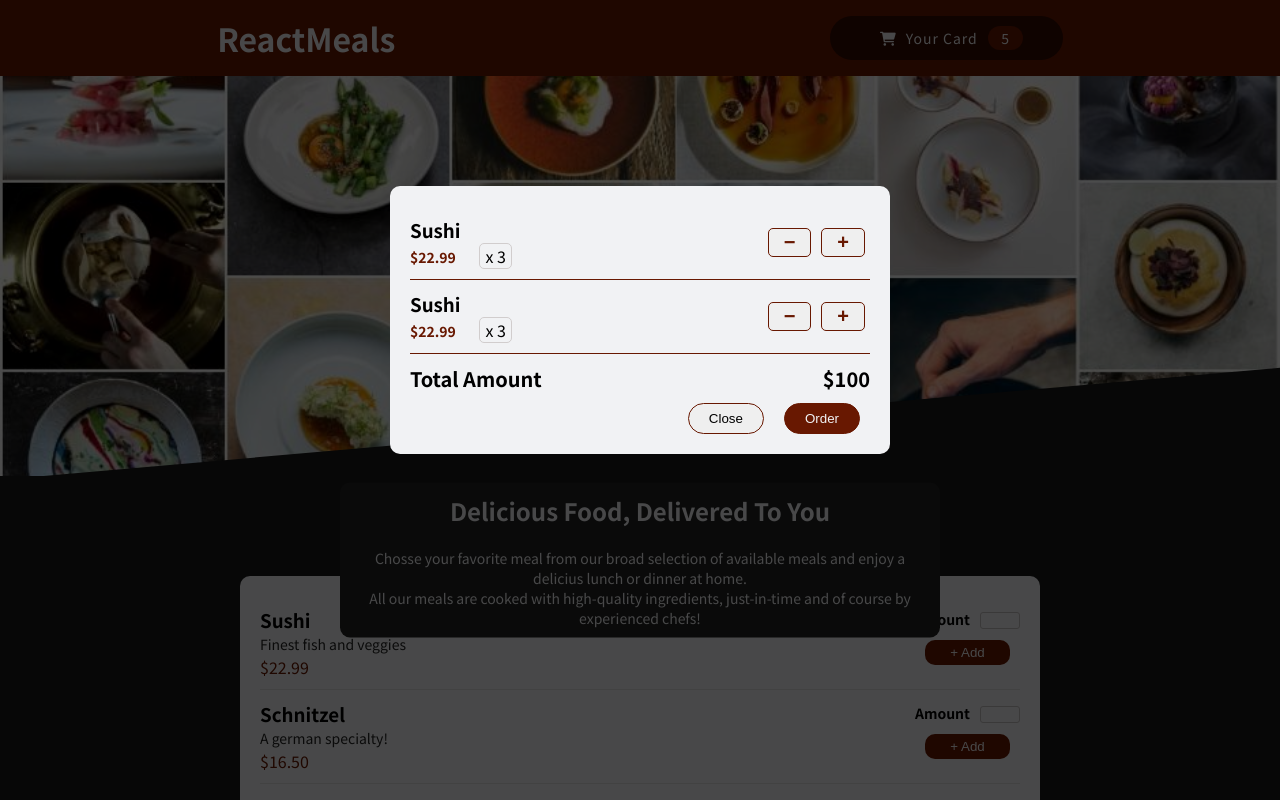
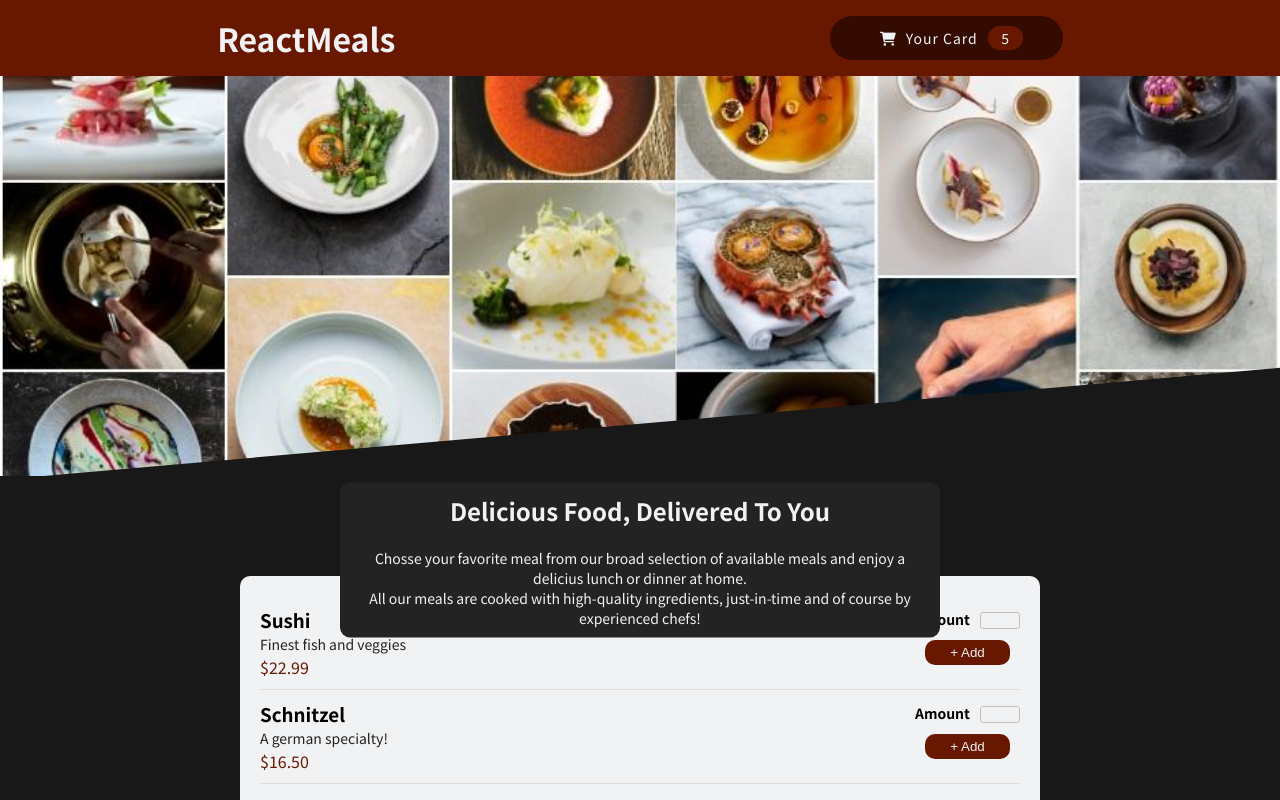
Before and after one commit to massam89/food-app-react, a React (Create React App) app: page / in a window 1280 px wide. Shown: the top 800 px of the page. Built offline with nearby package versions, Linux system fonts and the light colour scheme.

Commit message:
add context and portal

```diff
--- a/public/index.html
+++ b/public/index.html
@@ -17,5 +17,6 @@
   <body>
     <noscript>You need to enable JavaScript to run this app.</noscript>
     <div id="root"></div>
+    <div id="modal"></div>
   </body>
 </html>
--- a/src/App.js
+++ b/src/App.js
@@ -1,18 +1,20 @@
+import ReactDOM from "react-dom";
 import CardModal from "./components/CardModal";
 import Header from "./components/Header";
 import Hero from "./components/Hero";
 import Menu from "./components/Menu";
+import ContextProvider from "./context/ContextProvider";
 
 function App() {
   return (
-    <>
+    <ContextProvider>
       <Header />
       <main>
         <Hero />
         <Menu />
       </main>
-      <CardModal />
-    </>
+      { ReactDOM.createPortal(<CardModal />, document.getElementById('modal'))}
+    </ContextProvider>
   );
 }
 
--- a/src/components/CardModal.js
+++ b/src/components/CardModal.js
@@ -2,7 +2,7 @@ import styles from './CardModal.module.css'
 
 const CardModal = () => {
   return (
-    <div className={styles.cardModal} style={{ 'display': 'block' }}>
+    <div className={styles.cardModal} style={{ 'display': 'none' }}>
 
       <div className={styles.transparent}>sdf</div>
 
--- a/src/components/CardModal.module.css
+++ b/src/components/CardModal.module.css
@@ -63,7 +63,7 @@
 .totalAmount {
   display: flex;
   justify-content: space-between;
-  margin: 10px 0;
+  margin: 20px 0;
 }
 
 .totalAmount span {
@@ -81,12 +81,9 @@
   border: none;
   border: 1px solid var(--red-light);
   padding: 7px 20px;
-  margin: 0 10px;
+  margin: 10px 10px 0px 10px;
   border-radius: 20px;
-}
-
-.closeOrder button:nth-child(1) {
-
+  cursor: pointer;
 }
 
 .closeOrder button:nth-child(2) {
--- a/src/components/Header.js
+++ b/src/components/Header.js
@@ -1,7 +1,10 @@
+import { useContext } from "react"
+import { Context } from "../context/ContextProvider"
 import Card from "./Card"
 import styles from './Header.module.css'
 
 const Header = () => {
+
   return (
     <header className={styles.header}>
       <h1>ReactMeals</h1>
--- a/src/components/Menu.js
+++ b/src/components/Menu.js
@@ -1,43 +1,13 @@
 import Item from "./Item"
 import styles from './Menu.module.css'
-
-const menu = [
-  {
-    id: 1,
-    name: 'Sushi',
-    ingredients: 'Finest fish and veggies',
-    price: '22.99',
-    amount: 1
-  },
-  {
-    id: 2,
-    name: 'Schnitzel',
-    ingredients: 'A german specialty!',
-    price: '16.50',
-    amount: 1
-  },
-  {
-    id: 3,
-    name: 'Barbecue Burger',
-    ingredients: 'American, raw, meaty',
-    price: '12.99',
-    amount: 1
-  },
-  {
-    id: 4,
-    name: 'Grenn Bowl',
-    ingredients: 'Healthy...and green...',
-    price: '18.99',
-    amount: 1
-  }
-]
+import { items } from "../database/items"
 
 const Menu = () => {
 
   return (
     <section className={styles.menu}>
       <ul>
-        { menu.map((item) => <Item item={item} key={item.id} />) }
+        { items.map((item) => <Item item={item} key={item.id} />) }
       </ul>
     </section>
   )
--- /dev/null
+++ b/src/context/ContextProvider.js
@@ -0,0 +1,13 @@
+import React from 'react'
+
+export const Context = React.createContext();
+
+const ContextProvider = (props) => {
+  return (
+    <Context.Provider value={{ test: 0 }}>
+      {props.children}
+    </Context.Provider>
+  )
+}
+
+export default ContextProvider
--- /dev/null
+++ b/src/database/items.js
@@ -0,0 +1,30 @@
+export const items = [
+  {
+    id: 1,
+    name: 'Sushi',
+    ingredients: 'Finest fish and veggies',
+    price: '22.99',
+    amount: 1
+  },
+  {
+    id: 2,
+    name: 'Schnitzel',
+    ingredients: 'A german specialty!',
+    price: '16.50',
+    amount: 1
+  },
+  {
+    id: 3,
+    name: 'Barbecue Burger',
+    ingredients: 'American, raw, meaty',
+    price: '12.99',
+    amount: 1
+  },
+  {
+    id: 4,
+    name: 'Grenn Bowl',
+    ingredients: 'Healthy...and green...',
+    price: '18.99',
+    amount: 1
+  }
+]
```
